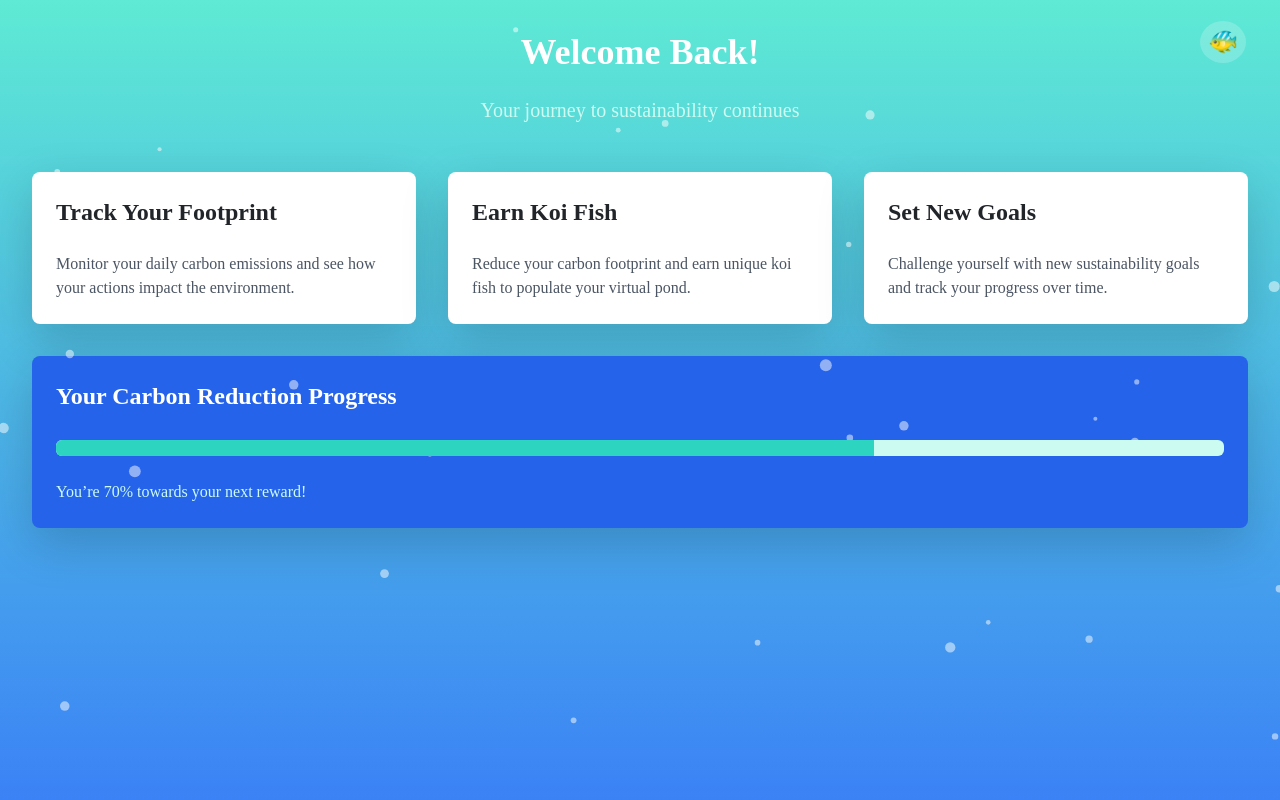
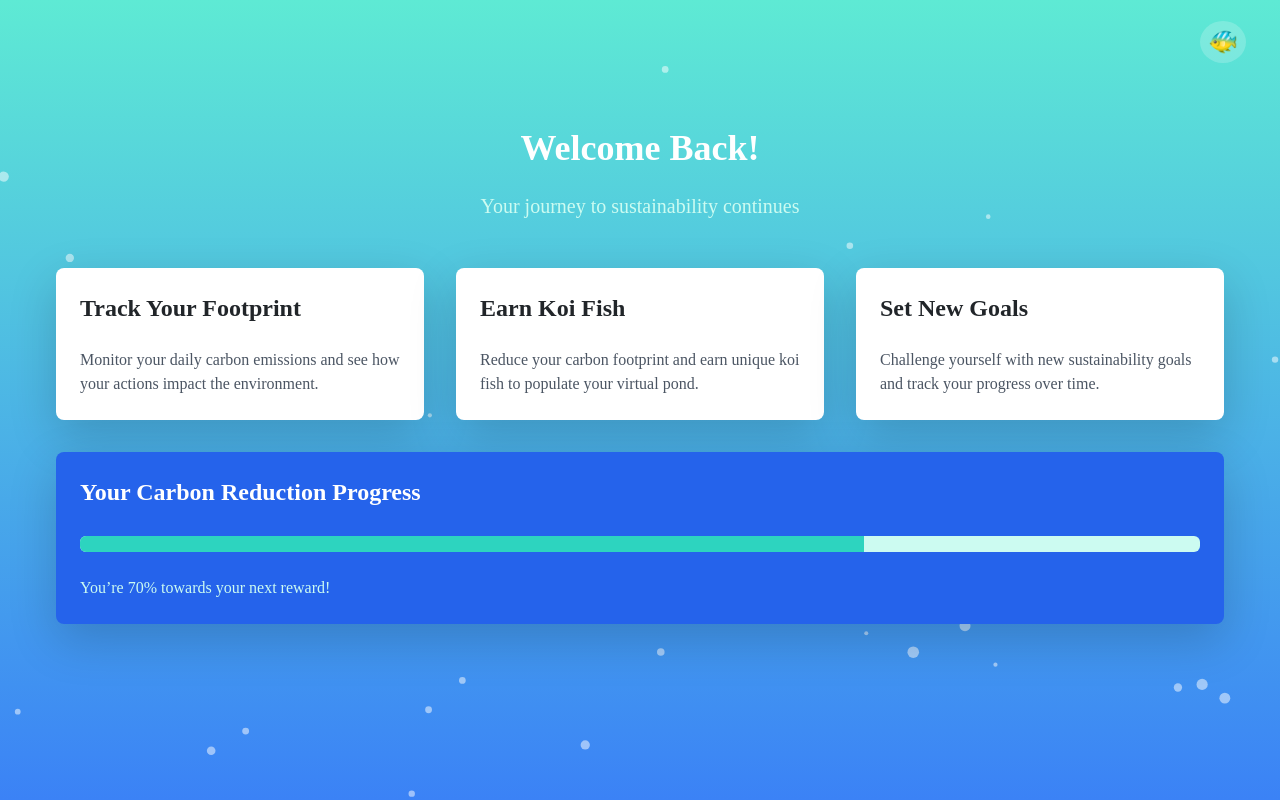
Before and after one commit to Lixiviate/P3-Zero-Path, a React (Vite) app in the folder client/: page /dashboard in a window 1280 px wide. Built offline with nearby package versions, Linux system fonts and the light colour scheme; sample sign-in values are in the browser's storage.

Commit message:
Fix: Canvas bubbles to load behind dashboard and profile

```diff
--- a/client/src/pages/Dashboard.jsx
+++ b/client/src/pages/Dashboard.jsx
@@ -1,6 +1,11 @@
+import Canvas from "../components/Canvas/Canvas";
+
 const Dashboard = () => {
   return (
-    <div className="bg-gradient-to-b from-teal-300 to-blue-500 min-h-screen p-8">
+    <div className="bg-gradient-to-b from-teal-300 to-blue-500 min-h-screen flex p-8 relative">
+      {/* Canvas for bubbles animation */}
+      <Canvas enableRipples={false} />
+      <div className="relative z-10 container mx-auto px-4 py-8 mt-16">
         <header className="text-center mb-12">
           <h1 className="text-4xl font-bold text-white mb-4">Welcome Back!</h1>
           <p className="text-xl text-teal-100">
@@ -14,8 +19,8 @@ const Dashboard = () => {
           <div className="bg-white rounded-lg shadow-lg p-6 hover:shadow-xl transition-shadow">
             <h3 className="text-2xl font-bold mb-4">Track Your Footprint</h3>
             <p className="text-gray-600">
-            Monitor your daily carbon emissions and see how your actions impact
-            the environment.
+              Monitor your daily carbon emissions and see how your actions
+              impact the environment.
             </p>
           </div>
 
@@ -53,6 +58,7 @@ const Dashboard = () => {
           </div>
         </div>
       </div>
+    </div>
   );
 };
 
--- a/client/src/pages/Profile.jsx
+++ b/client/src/pages/Profile.jsx
@@ -1,3 +1,4 @@
+import Canvas from "../components/Canvas/Canvas";
 import { useQuery, useMutation } from "@apollo/client";
 import { useState, useEffect } from "react";
 import { GET_ME } from "../utils/queries";
@@ -74,8 +75,9 @@ const Profile = () => {
   if (loading) return <div>Loading...</div>;
 
   return (
-    <div className="bg-gradient-to-b from-teal-300 to-blue-500 min-h-screen flex items-center justify-center p-8">
-      <div className="bg-white rounded-lg shadow-lg p-8 w-full max-w-lg">
+    <div className="bg-gradient-to-b from-teal-300 to-blue-500 min-h-screen flex items-center justify-center p-8 relative">
+      <Canvas enableRipples={false} />
+      <div className="relative z-10 bg-white rounded-lg shadow-lg p-8 w-full max-w-lg">
         <h1 className="text-4xl font-bold text-gray-800 mb-6 text-center">
           Update Profile
         </h1>
```
Lines whose indentation alone changed are shown as unchanged.
